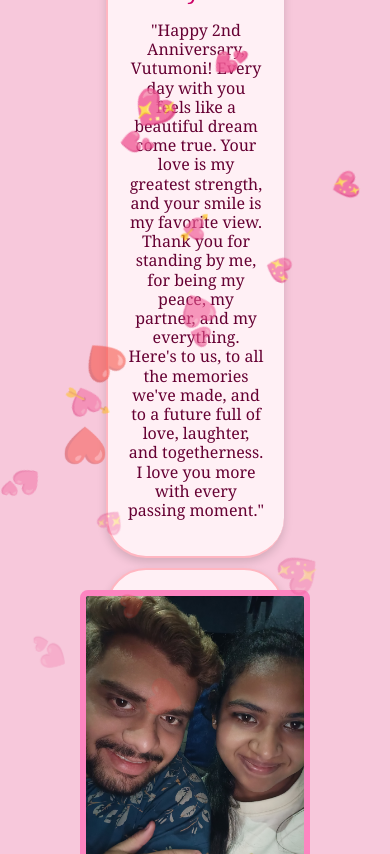
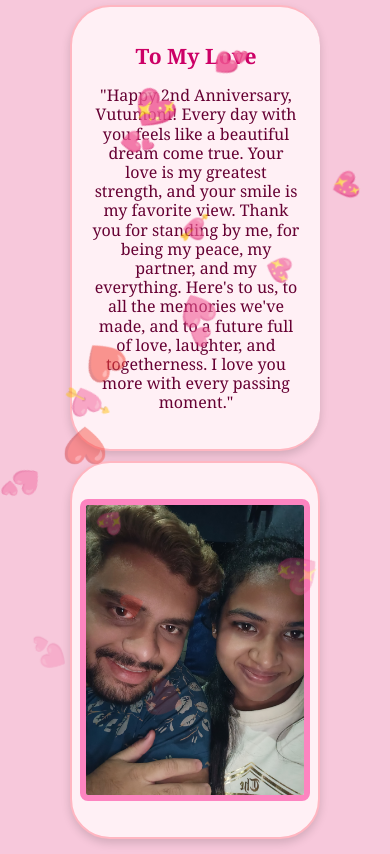
Before and after one commit to deepharh005/Gift_Card, a plain HTML site: page index.html in a window 390 px wide. Drawn offline with Linux system fonts and the light colour scheme.

Commit message:
Update style.css

```diff
--- a/style.css
+++ b/style.css
@@ -106,11 +106,10 @@
       animation: openBook 3s ease-in-out forwards;
       transform: scaley(0);
       transform-origin: center;
-       padding: 5px;
     }
 
     .page {
-      width: 47%;
+      width: 64%;
        height: 92vh;
       margin: 5px;
       padding: 20px;
```
